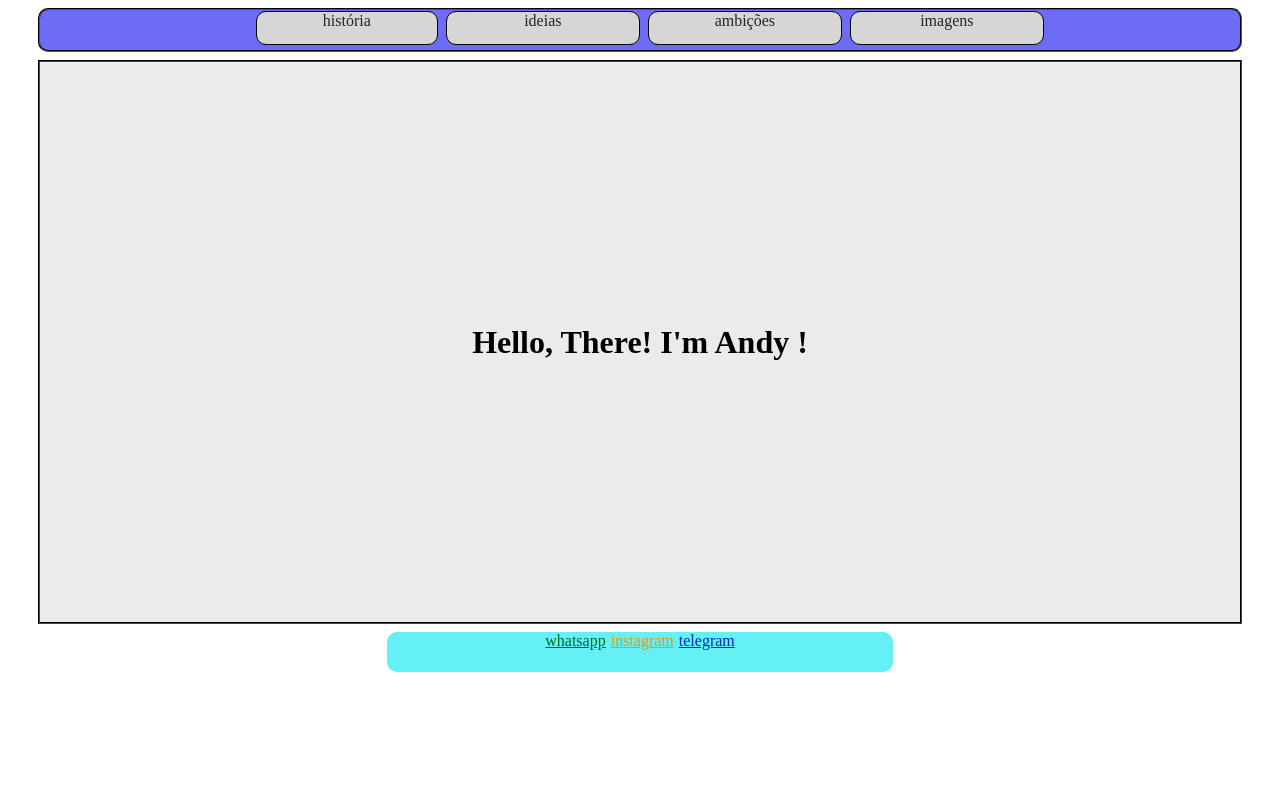
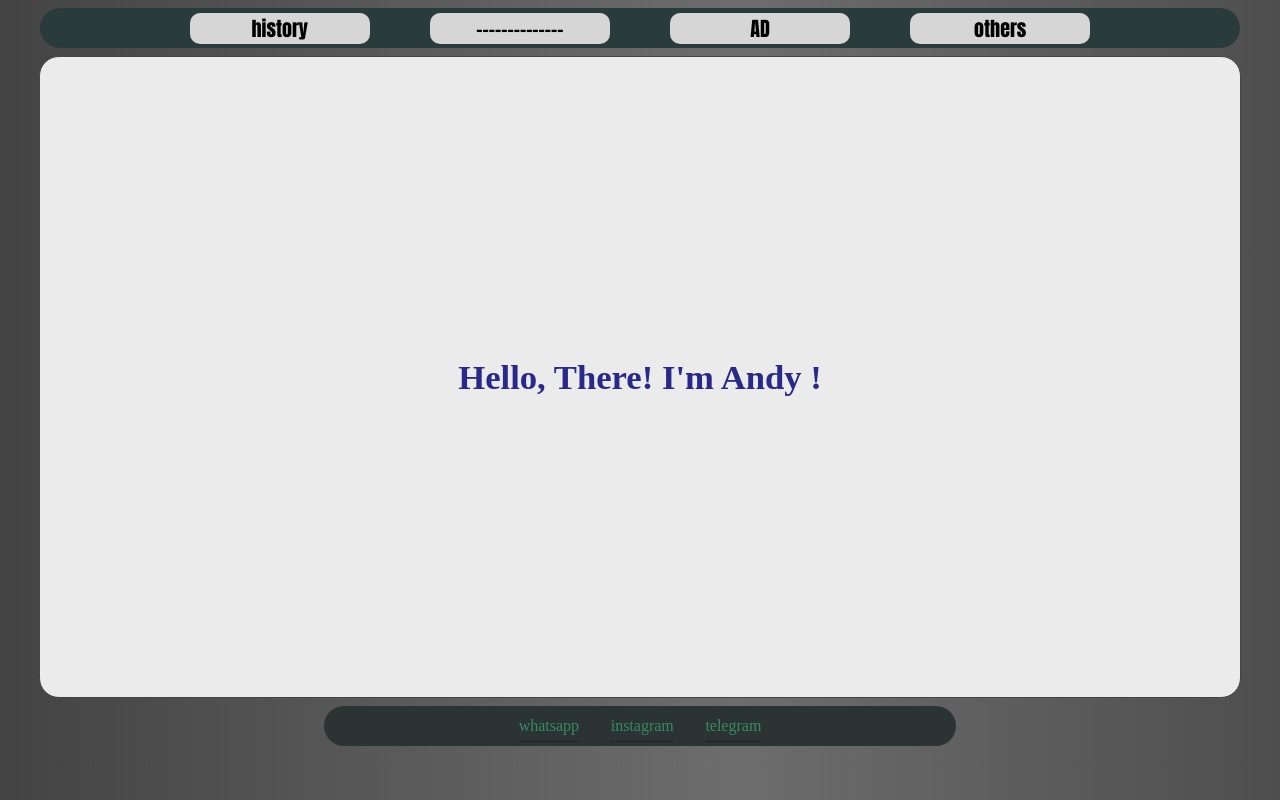
Before and after one commit to Akira121/Me, a plain HTML site: page Sou_eu____site/index.html in a window 1280 px wide. Drawn offline with Linux system fonts and the light colour scheme.

Commit message:
o fundo agora troca de cor e os links de redes estão mais bonitos

```diff
--- a/Sou_eu____site/index.html
+++ b/Sou_eu____site/index.html
@@ -10,23 +10,15 @@
 
     </style>
 </head>
-<body>
-    <style>
-
-
-
-    </style>
-
-
-
+<body id="corpo">
     <script></script>
 
     <div class="em_cima">
 
-            <div class="historia">história</div>
-            <div class="ideias">ideias</div>
-            <div class="ambições">ambições</div>
-            <div class="imagens">imagens</div>
+            <div class="historia">history</div>
+            <div class="ideias">--------------</div>
+            <div class="ambições">AD</div>
+            <div class="imagens">others</div>
         </div>
 
     <div class="entre_cima_e_meio">
@@ -44,11 +36,15 @@
 
     <div class="em_baixo">
 
-        <div><a href="#" class="whatsapp">whatsapp</a></div>
-        <div><a href="#" class="instagram">instagram</a></div>
-        <div><a href="#" class="telegram">telegram</a></div> <!--Como fazer um link mais bonito?-->
+        <div class="whatsapp">whatsapp</div>
+        <div class="instagram">instagram</div>
+        <div class="telegram">telegram</div>
+        <!--Como fazer um link mais bonito?-->
 
         </div>
+    <div>
+        <div class="fim"></div>
+    </div>
     </style>
 </body>
 </html>
--- a/Sou_eu____site/style.css
+++ b/Sou_eu____site/style.css
@@ -1,96 +1,98 @@
     :root
 
-    .h1{
-        color: rgb(2, 162, 173);
-        font: Normal 20pt Times;
-        text-align: center;
+    body {
+        background: linear-gradient(90deg, #000000, #6d6d6d, #000000);
+        background-size: 300% 300%;
+        animation: colors 15s ease infinite;
     }
+    @keyframes colors {
+        0% {
+            background-position: 0% 50%;
+        }
+        50% {
+            background-position: 50% 100%;
+        }
+        100% {
+            background-position: 100% 0%;
+        }
 
-    .body {
-        background-color: rgb(255, 255, 255);
-        color: #ffffff;
-        font: bold 15pt arial;
     }
 
     .em_cima{
             height: 5vh;
             width: 95%;
-            background-color: rgb(110, 108, 247);
+            background-color: #293b3b;
             margin:auto;
             display: flex;
-            gap: 1vh;
-            border:groove black 2px;
-            border-radius: 10px;
+            align-items: center;
+            justify-content: center;
+            gap: 5%;
+            /*border:groove black 1px;*/
+            border-radius: 20px;
             transition: 1s;
     }
 
         .historia{
             background-color: rgb(214, 214, 214);
-            height: 4vh;
+            color: #000000;
+            font:bold 15pt impact;
             width: 15%;
-            margin-left: 18%;
             margin-top: 1px;
             text-align: center;
-            color:rgb(37, 37, 37);
             border-radius: 10px;
-            border:groove black 1px;
             cursor: pointer;
         }
 
         .ideias{
             background-color: rgb(214, 214, 214);
-            height: 4vh;
-            width: 15vw;
+            color: #000000;
+            font:bold 15pt impact;
+            width: 15%;
+            margin-top: 1px;
             text-align: center;
-            margin-top: 1px;
-            color:rgb(37, 37, 37);
-            grid-column: 1/4;
             border-radius: 10px;
-            border:groove black 1px;
-            cursor: grab;
+            cursor: pointer;
         }
 
         .ambições{
             background-color: rgb(214, 214, 214);
-            height: 4vh;
-            width: 15vw;
+            color: #000000;
+            font:bold 15pt impact;
+            width: 15%;
+            margin-top: 1px;
             text-align: center;
-            margin-top: 1px;
-            color:rgb(37, 37, 37);
-            grid-column: 1/4;
             border-radius: 10px;
-            border:groove black 1px;
-            cursor: grab;
+            cursor: pointer;
 
         }
 
         .imagens{
             background-color: rgb(214, 214, 214);
-            height: 4vh;
-            width: 15vw;
-            margin-right: 15%;
+            color: #000000;
+            font:bold 15pt impact;
+            width: 15%;
+            margin-top: 1px;
             text-align: center;
-            margin-top: 1px;
-            color:rgb(37, 37, 37);
-            grid-column: 1/4;
             border-radius: 10px;
-            border:groove black 1px;
-            cursor: grab;
+            cursor: pointer;
         }
     .entre_cima_e_meio{
                 height: 1ch;
                 width: 100;
         }
     .meio{
-        height: 70vh;
+        height: 80vh;
         width: 95%;
         background-color: rgb(235, 235, 235);
+        color: rgb(41, 41, 138);
         margin: auto;
         display: flex;
         align-items: center;
         justify-content: center;
-        border: 2px groove #444444;
+        border: 1px groove #444444;
+        border-radius: 20px;
         gap: 3px;
+        font: bold 13pt Copperplate;
     }
 
 .entre_meio_e_cima{
@@ -99,25 +101,47 @@
         }
 
     .em_baixo{
-            height: 5vh;
-            width: 40%;
-            background-color: rgb(101, 240, 245);
-            margin: auto;
-            display: flex;
-            justify-content: center;
-            gap: 5px;
-            border-radius: 10px;
-            transition: 1s;
+        height: 5vh;
+        width: 50%;
+        background-color: #2C3333;
+        margin:auto;
+        display: flex;
+        align-items: center;
+        justify-content: center;
+        gap: 5%;
+        /*border:groove black 1px;*/
+        border-radius: 20px;
+        transition: 1s;
     }
 
     .whatsapp{
-        color:rgb(1, 104, 35);
+        color: #358b63;
+        height: 3vh;
+        text-align: center;
+        margin-top: 7px;
+        border-bottom: 1px ridge #00000050;
+        cursor: pointer;
     }
 
     .instagram{
-        color: rgb(241, 148, 8);
+        color: #358b63;
+        height: 3vh;
+        text-align: center;
+        margin-top: 7px;
+        border-bottom: 1px ridge #00000050;
+        cursor: pointer;
     }
 
     .telegram{
-        color: rgb(0, 46, 197);
+        color: #358b63;
+        height: 3vh;
+        text-align: center;
+        margin-top: 7px;
+        border-bottom: 1px ridge #00000050;
+        cursor: pointer;
     }
+
+    .fim{
+                    height: 4vh;
+                    width: 95%;
+            }
```
